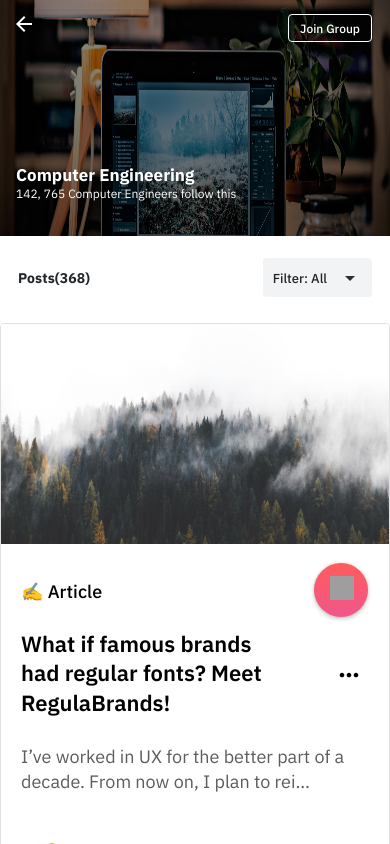
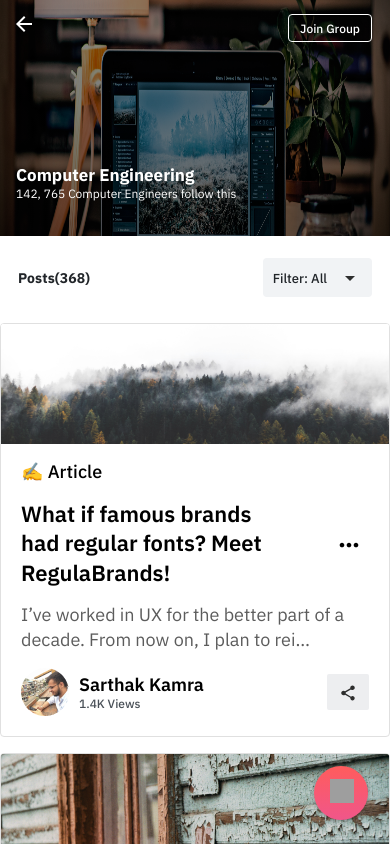
Before and after one commit to anuragrik/acrossTheGlobeOne, a React (Vite) app: page / in a window 390 px wide. Shown: the top 844 px of the page. Built offline with nearby package versions, Linux system fonts and the light colour scheme; grey boxes are pictures that could not be loaded.

Commit message:
Fixed Bugs

```diff
--- a/src/components/ArticleCard.jsx
+++ b/src/components/ArticleCard.jsx
@@ -51,11 +51,14 @@
                     <div className="footer">
                         <div className="author d-flex flex-row align-items-center">
                             <img src={props.personRef} className="person-icon" />
-                            <div className="author-name">{props.personName}</div>
+                            <div className="d-flex flex-column">
+                                <div className="author-name">{props.personName}</div>
+                                <div className="views-stat-sm d-sm-none">1.4K Views</div>
+                            </div>
                         </div>
 
                         <div className="article-details d-flex flex-row">
-                            <div className="article-views">
+                            <div className="article-views  d-none d-sm-flex">
                                 <img src={view} className="view-icon" />
                                 <div className="views-stat">1.4K Views</div>
                             </div>
--- a/src/index.css
+++ b/src/index.css
@@ -184,6 +184,11 @@
   height: 220px;
   border-radius: 4px 4px 0px 0px;
 }
+@media (max-width: 576px) {
+  .article-img {
+    height: 120px;
+  }
+}
 
 .article-category {
   color: #000;
@@ -192,9 +197,7 @@
   font-style: normal;
   font-weight: 500;
   line-height: normal;
-  margin-top: 20px;
   padding-left: 20px;
-  margin-bottom: 10px;
   margin-left: 0px;
   margin-right: 0px;
 }
@@ -214,7 +217,6 @@
   font-style: normal;
   font-weight: 600;
   line-height: 134.167%; /* 29.517px */
-  margin-bottom: 12px;
   gap: 18px;
 }
 
@@ -239,7 +241,6 @@
   padding-left: 20px;
   padding-right: 20px;
   margin: 0px;
-  margin-bottom: 32px;
 }
 
 .footer {
@@ -279,6 +280,15 @@
   display: flex;
   gap: 8px;
   align-items: center;
+}
+
+.views-stat-sm {
+  color: #495057;
+  font-family: IBM Plex Sans;
+  font-size: 12px;
+  font-style: normal;
+  font-weight: 500;
+  line-height: normal;
 }
 
 .article-share {
@@ -1009,7 +1019,7 @@
 
 .login-icon-group {
   position: fixed;
-  top: 561px;
+  bottom: 18px;
   right: 18px;
   z-index: 3;
   cursor: pointer;
--- a/src/styles/article.scss
+++ b/src/styles/article.scss
@@ -14,6 +14,9 @@
   .article-img{
     width: 100%;
     height: 220px;
+    @media (max-width: 576px) {
+      height: 120px;
+  }
     border-radius: 4px 4px 0px 0px;
   }
   .article-category{
@@ -23,9 +26,7 @@
     font-style: normal;
     font-weight: 500;
     line-height: normal;
-    margin-top: 20px;
     padding-left: 20px;
-    margin-bottom: 10px;
     margin-left: 0px;
     margin-right: 0px;
   }
@@ -43,7 +44,6 @@
     font-style: normal;
     font-weight: 600;
     line-height: 134.167%; /* 29.517px */
-    margin-bottom: 12px;
     gap: 18px;
   }
   .article-title{
@@ -66,7 +66,6 @@
     padding-left: 20px;
     padding-right: 20px;
     margin: 0px;
-    margin-bottom: 32px;
   }
   .footer{
     display: flex;
@@ -101,6 +100,14 @@
     display: flex;
     gap: 8px;
     align-items: center;
+  }
+  .views-stat-sm{
+    color: #495057;
+  font-family: IBM Plex Sans;
+  font-size: 12px;
+  font-style: normal;
+  font-weight: 500;
+  line-height: normal;
   }
   .article-share{
     width: 42px;
--- a/src/styles/body.scss
+++ b/src/styles/body.scss
@@ -290,7 +290,7 @@
   }
   .login-icon-group{
     position: fixed;
-    top: 561px;
+    bottom: 18px;
     right: 18px;
     z-index: 3;
     cursor: pointer;
```
Also changed, not shown: 1 other file (tests, documents, lock files or other folders).
